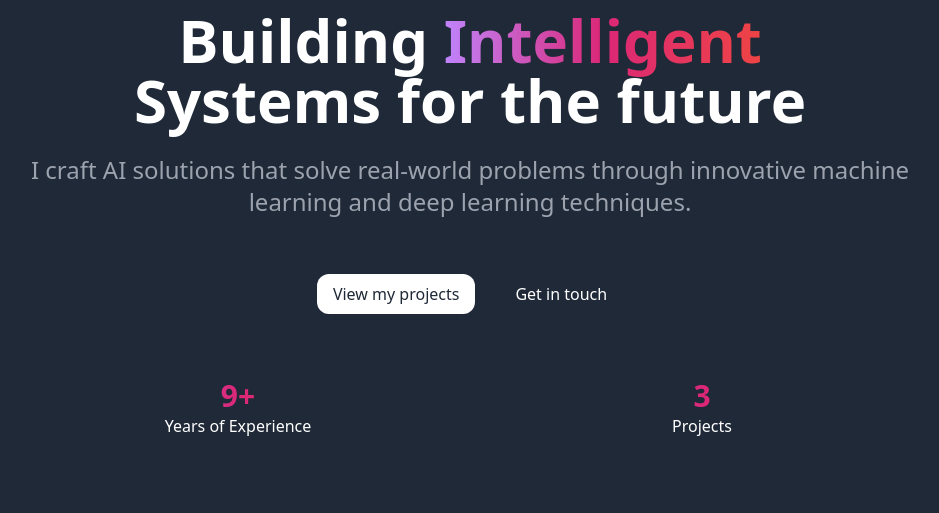
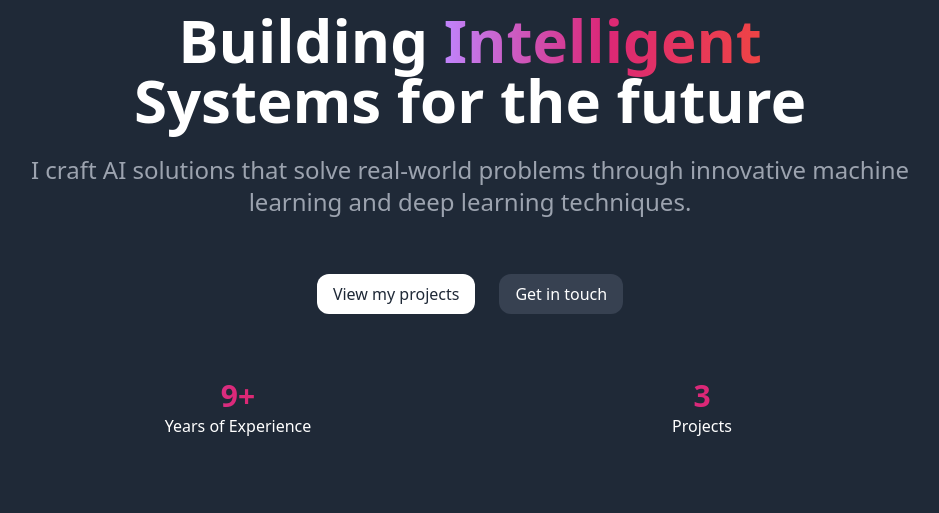
Before and after one commit to frascalise/ws, a Django app: page / in a window 1280 px wide. Shown: the part 175-688 px from the top of the page, without its empty margins (170-1109 px from the left). Run offline with Django 4.2, Linux system fonts and the light colour scheme; some libraries are stand-ins or nearby versions.

Commit message:
small changes

```diff
--- a/templates/home/hero.html
+++ b/templates/home/hero.html
@@ -22,7 +22,7 @@
     <a href="{% url 'home' %}" class="inline-block mt-4 text-gray-800 bg-white hover:bg-gray-300 font-medium py-2 px-4 rounded-xl transition">
         View my projects
     </a>
-    <a href="{% url 'home' %}" class="inline-block mt-4 text-white bg-graahover:bg-gray-600 text-gray-900 bord font-medium py-2 px-4 rounded-xl transition">
+    <a href="{% url 'home' %}" class="inline-block mt-4 text-white bg-gray-700 hover:bg-gray-600 text-gray-900 bord font-medium py-2 px-4 rounded-xl transition">
         Get in touch
     </a>
 </div>
--- a/templates/home/home.html
+++ b/templates/home/home.html
@@ -9,5 +9,4 @@
     {% include 'home/hero.html'%}
     {% include 'home/stats.html' %}
 </div>
-
 {% endblock %}
```
